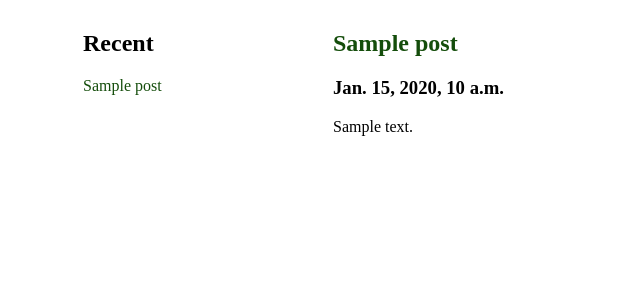
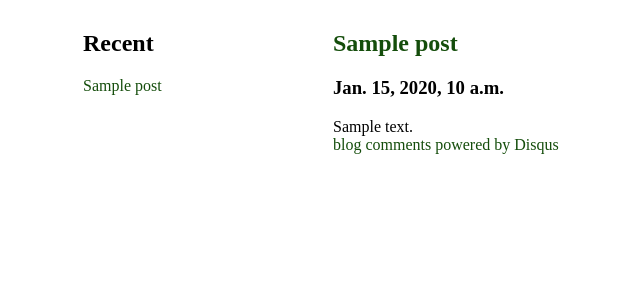
Before and after one commit to Mezner/blog, a Django app: template templates/blog/view_post.html in a window 1280 px wide. Shown: the part 91-391 px from the top of the page, without its empty margins (132-772 px from the left). Run offline with Django 3.2, Linux system fonts and the light colour scheme; the template is opened without the code that fills it: most values are stand-ins (such as "Sample title", 1, 10 or a date in 2020).

Commit message:
Adding disqus commenting system to post.

```diff
--- a/templates/blog/view_post.html
+++ b/templates/blog/view_post.html
@@ -4,4 +4,17 @@
 
 {% block content %}
 {% include "blog/includes/post.html" %}
+<div id="disqus_thread"></div>
+<script type="text/javascript">
+    var disqus_shortname = 'russellmyers';
+    var disqus_url = 'http://russellmyers.com/blog/{{ post.slug }}';
+    var disqus_identifier = '{{ post.slug }}'
+    (function() {
+        var dsq = document.createElement('script'); dsq.type = 'text/javascript'; dsq.async = true;
+        dsq.src = 'http://' + disqus_shortname + '.disqus.com/embed.js';
+        (document.getElementsByTagName('head')[0] || document.getElementsByTagName('body')[0]).appendChild(dsq);
+    })();
+</script>
+<noscript>Please enable JavaScript to view the <a href="http://disqus.com/?ref_noscript">comments powered by Disqus.</a></noscript>
+<a href="http://disqus.com" class="dsq-brlink">blog comments powered by <span class="logo-disqus">Disqus</span></a>
 {% endblock %}
```
